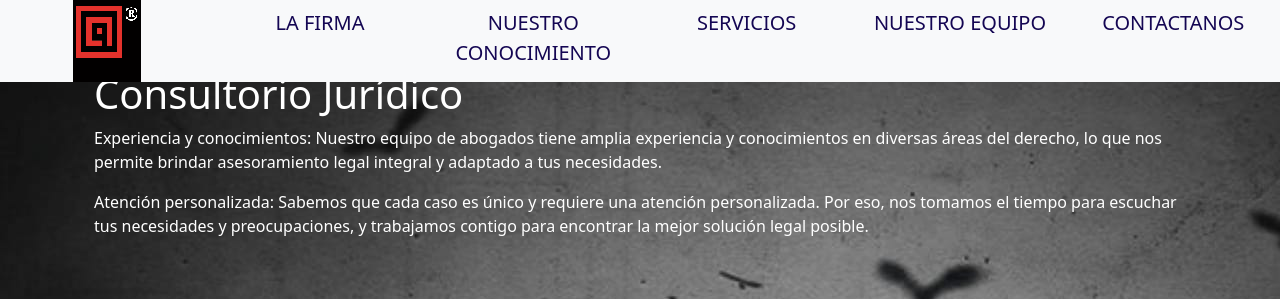
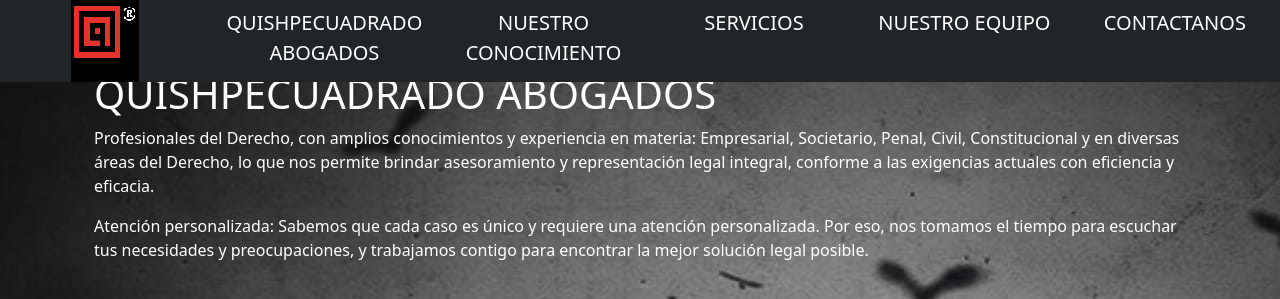
Before and after one commit to Rickyj09/judicial, a Flask app: page /firma in a window 1280 px wide. Shown: the top 299 px of the page. Run offline with Flask 3, Linux system fonts and the light colour scheme; some libraries are stand-ins or nearby versions.

Commit message:
cambios 14 de abril

```diff
--- a/aplicacion/templates/firma.html
+++ b/aplicacion/templates/firma.html
@@ -1,5 +1,5 @@
 {% extends "layout1.html" %}
-{% block title %}LA FIRMA{% endblock %}
+{% block title %}QUISHPECUADRADO ABOGADOS{% endblock %}
 {% block content %}
 
 
@@ -21,14 +21,14 @@
     <hr>
     <hr>
     <div class="container">
-      <h1 class="white-text">Consultorio Jurídico</h1>
-      <p class="white-text">Experiencia y conocimientos: Nuestro equipo de abogados tiene amplia experiencia y conocimientos en diversas áreas del derecho, lo que nos permite brindar asesoramiento legal integral y adaptado a tus necesidades.</p>
+      <h1 class="white-text">QUISHPECUADRADO ABOGADOS</h1>
+      <p class="white-text">Profesionales del Derecho,  con amplios conocimientos y experiencia en materia: Empresarial, Societario, Penal, Civil, Constitucional y en diversas áreas del Derecho, lo que nos permite brindar asesoramiento y representación legal integral,  conforme a las exigencias actuales con eficiencia y eficacia.</p>
       <p class="white-text">Atención personalizada: Sabemos que cada caso es único y requiere una atención personalizada. Por eso, nos tomamos el tiempo para escuchar tus necesidades y preocupaciones, y trabajamos contigo para encontrar la mejor solución legal posible.</p>
       <div class="row">
         <div class="container my-5">
           <div class="row">
             <div class="col-md-6">
-              <h1 class="white-text">Nuestra Empresa</h1>
+              <h1 class="white-text">QUISHPECUADRADO ABOGADOS</h1>
               <p class="white-text"> Somos una empresa dedicada a...</p>
             </div>
             <div class="col-md-6">
--- a/aplicacion/templates/inicio.html
+++ b/aplicacion/templates/inicio.html
@@ -1,5 +1,5 @@
 {% extends "layout1.html" %}
-{% block title %}ESTUDIO JURÍDICO{% endblock %}
+{% block title %}QUISHPECUADRADO ABOGADOS{% endblock %}
 {% block content %}
 
 <!doctype html>
--- a/aplicacion/templates/layout1.html
+++ b/aplicacion/templates/layout1.html
@@ -17,26 +17,26 @@
 
 
 
-    <ul class="nav nav-pills nav-expand-lg nav-justified fixed-top bg-info bg-light "  style="background-color: rgb(49, 44, 44);" >
+    <ul class="nav nav-pills nav-expand-lg nav-justified fixed-top bg-info bg-dark "  style="background-color: rgb(49, 44, 44);" >
       <li class="nav-item">
         <a href="{{ url_for ('inicio')}}">
           <img src="/static/img/logo1.png" class="logo">
         </a>
       </li>
       <li class="nav-item colnav" >
-        <a class="nav-link"  href="{{ url_for('firma')}}">LA FIRMA</a>
+        <a class="nav-link text-white"  href="{{ url_for('firma')}}">QUISHPECUADRADO ABOGADOS</a>
       </li>
         <li class="nav-item colnav">
-          <a class="nav-link"  href="{{ url_for('nosotros')}}">NUESTRO CONOCIMIENTO</a>
+          <a class="nav-link text-white"  href="{{ url_for('nosotros')}}">NUESTRO CONOCIMIENTO</a>
         </li>
         <li class="nav-item colnav">
-            <a class="nav-link"  href="{{ url_for('historia')}}">SERVICIOS</a>
+            <a class="nav-link text-white"  href="{{ url_for('historia')}}">SERVICIOS</a>
         </li>
         <li class="nav-item colnav">
-          <a class="nav-link"  href="{{ url_for('historia')}}">NUESTRO EQUIPO</a>
+          <a class="nav-link text-white"  href="{{ url_for('historia')}}">NUESTRO EQUIPO</a>
       </li>
         <li class="nav-item colnav">
-          <a class="nav-link"  href="{{ url_for('contacto')}}">CONTACTANOS</a>
+          <a class="nav-link text-white"  href="{{ url_for('contacto')}}">CONTACTANOS</a>
       </li>
 
       </ul>
@@ -65,9 +65,9 @@
                   <!-- Grid column -->
                   <div class="col-md-3 col-lg-3 col-xl-3 mx-auto mt-3">
                     <h6 class="text-uppercase mb-4 font-weight-bold">
-                      ESTUDIO JURIDICO
+                      QUISHPECUADRADO
                     </h6>
-                    <p>Experiencia y conocimientos: Nuestro equipo de abogados tiene amplia experiencia y conocimientos en diversas áreas del derecho, lo que nos permite brindar asesoramiento legal integral y adaptado a tus necesidades.</p>
+                    <p>Profesionales del Derecho,  con amplios conocimientos y experiencia en materia: Empresarial, Societario, Penal, Civil, Constitucional y en diversas áreas del Derecho, lo que nos permite brindar asesoramiento y representación legal integral,  conforme a las exigencias actuales con eficiencia y eficacia.</p>
                   </div>
                   <!-- Grid column -->
 
@@ -75,7 +75,7 @@
 
                   <!-- Grid column -->
                   <div class="col-md-2 col-lg-2 col-xl-2 mx-auto mt-3">
-                    <h6 class="text-uppercase mb-4 font-weight-bold">FIRMA JURIDICO</h6>
+                    <h6 class="text-uppercase mb-4 font-weight-bold">ABOGADOS</h6>
                     <p>
                       <a href="{{ url_for('firma')}}" class="text-white">LA FIRMA</a>
                     </p>
@@ -102,7 +102,7 @@
                     <h6 class="text-uppercase mb-4 font-weight-bold">Contacto</h6>
                     <p><i class="fas fa-home mr-3"></i>Carapungo</p>
                     <p><i class="fas fa-envelope mr-3"></i>juridico@hotmail.com</p>
-                    <p><i class="fas fa-phone mr-3"></i>09xxxxxxxx</p>
+                    <p><i class="fas fa-phone mr-3"></i>0997125577</p>
                     <p><i class="fas fa-print mr-3"></i> </p>
                   </div>
                   <!-- Grid column -->
@@ -146,7 +146,7 @@
                     <a
                        class="btn btn-primary btn-floating m-1"
                        style="background-color: #0d9436"
-                       href="https://api.whatsapp.com/send?phone=593960073310&text=hola,%20más%20información%20por%20favor%20"
+                       href="https://api.whatsapp.com/send?phone=593997125577&text=hola,%20más%20información%20por%20favor%20"
                        role="button"
                        target ="_blank"
                        ><i class="fab fa-whatsapp"></i
```
Also changed, not shown: aplicacion/static/css/style.css (+39 -0 lines), aplicacion/templates/contacto.html (+6 -4 lines), aplicacion/templates/test.html (+16 -41 lines), aplicacion/static/img/slider11.png.
